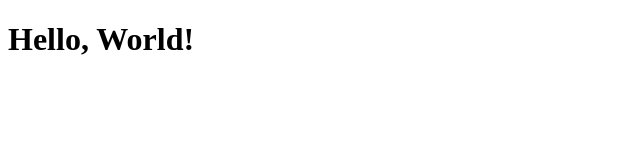
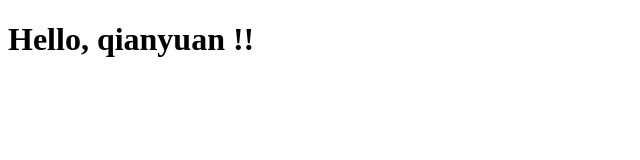
Before and after one commit to qy-ll/github, a plain HTML site: page index.html in a window 1280 px wide. Shown: the whole page, without its empty margins (0-640 px from the left). Drawn offline with Linux system fonts and the light colour scheme.

Commit message:
second save

```diff
--- a/index.html
+++ b/index.html
@@ -6,6 +6,6 @@
     <title>Document</title>
 </head>
 <body>
-    <h1>Hello, World!</h1>
+    <h1>Hello, qianyuan !!</h1>
 </body>
 </html></html>
```
